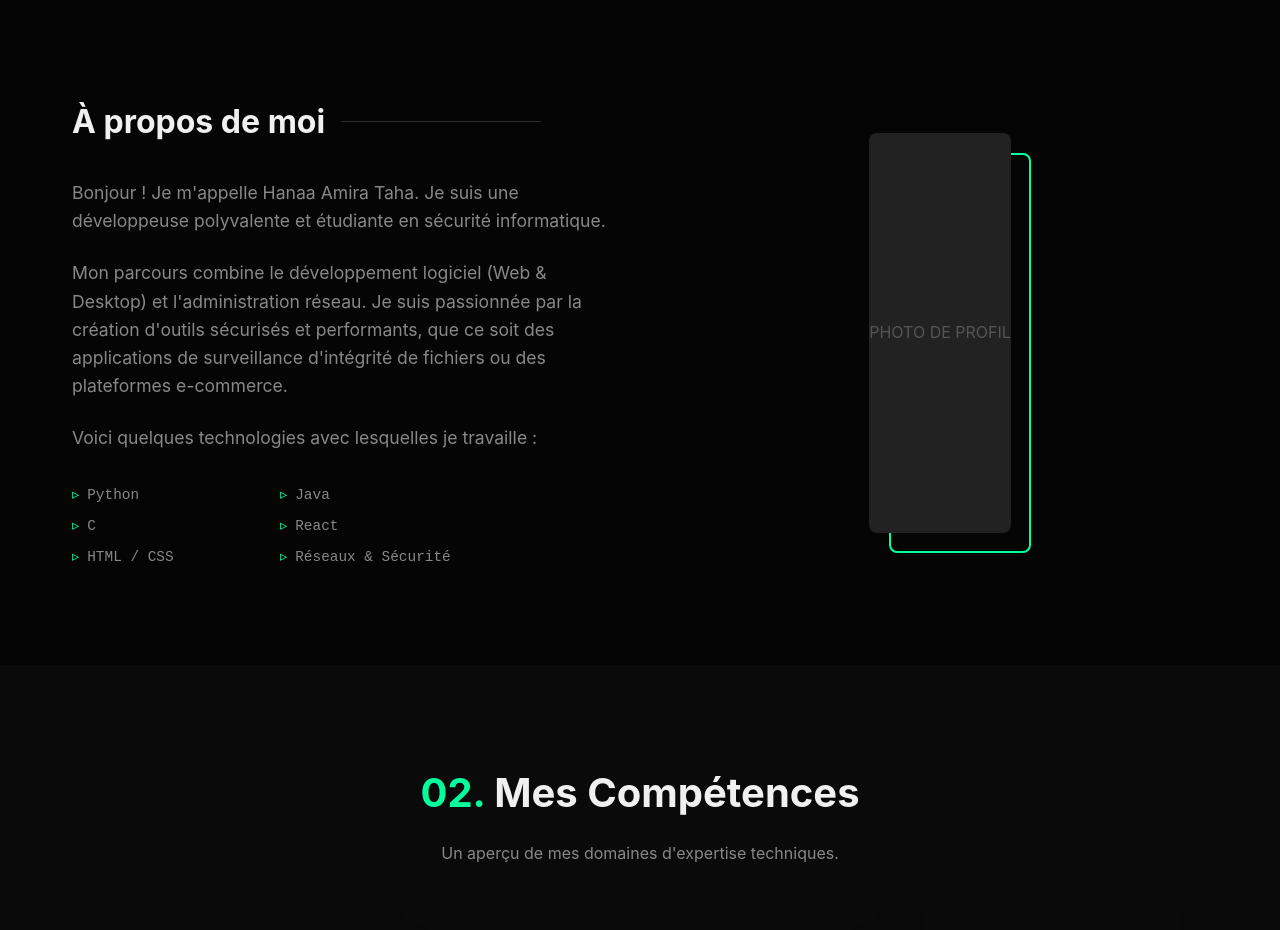
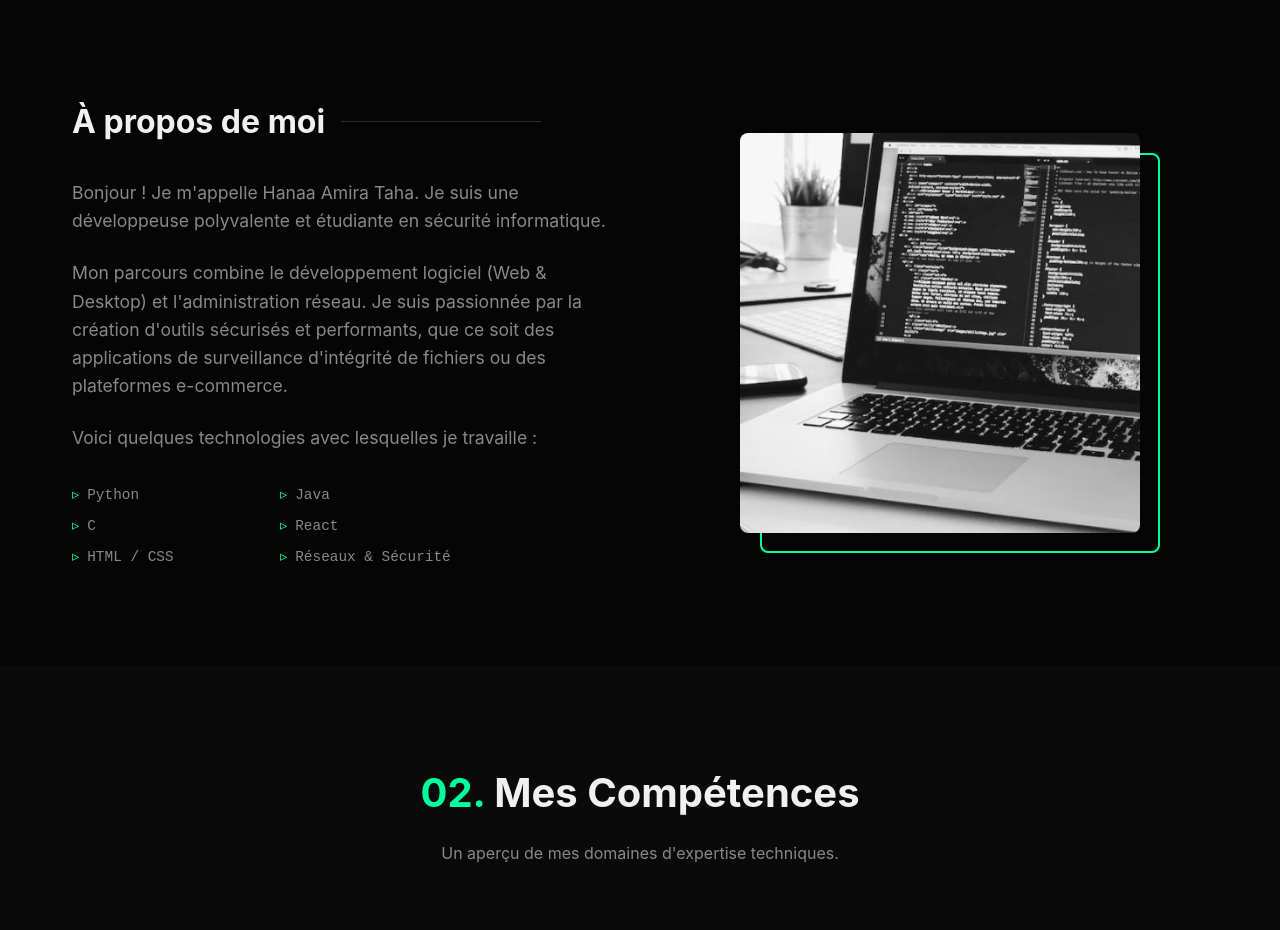
Before and after one commit to hanaaAmira9/portfolio, a React (Vite) app: page / in a window 1280 px wide. Shown: the part 800-1730 px from the top of the page. Built offline with nearby package versions, Linux system fonts and the light colour scheme.

Commit message:
Fix profile image extension and add photo

```diff
--- a/src/components/About.jsx
+++ b/src/components/About.jsx
@@ -1,4 +1,5 @@
 import { motion } from 'framer-motion';
+import profileImg from "../assets/phtoProfil.jpeg";
 
 const About = () => {
     return (
@@ -81,10 +82,15 @@ const About = () => {
                             e.currentTarget.style.filter = 'grayscale(100%)';
                         }}
                     >
-                        {/* Placeholder image, user can replace with real photo */}
-                        <div style={{ width: '100%', height: '400px', background: '#222', display: 'flex', alignItems: 'center', justifyContent: 'center', color: '#555' }}>
-                            PHOTO DE PROFIL
-                        </div>
+                        <img
+                            src={profileImg}
+                            alt="Photo de profil"
+                            style={{
+                                width: '100%',
+                                height: '400px',
+                                objectFit: 'cover'
+                            }}
+                        />
                     </div>
                 </div>
             </motion.div>
```
Also changed, not shown: src/assets/phtoProfil.jpeg (added).
